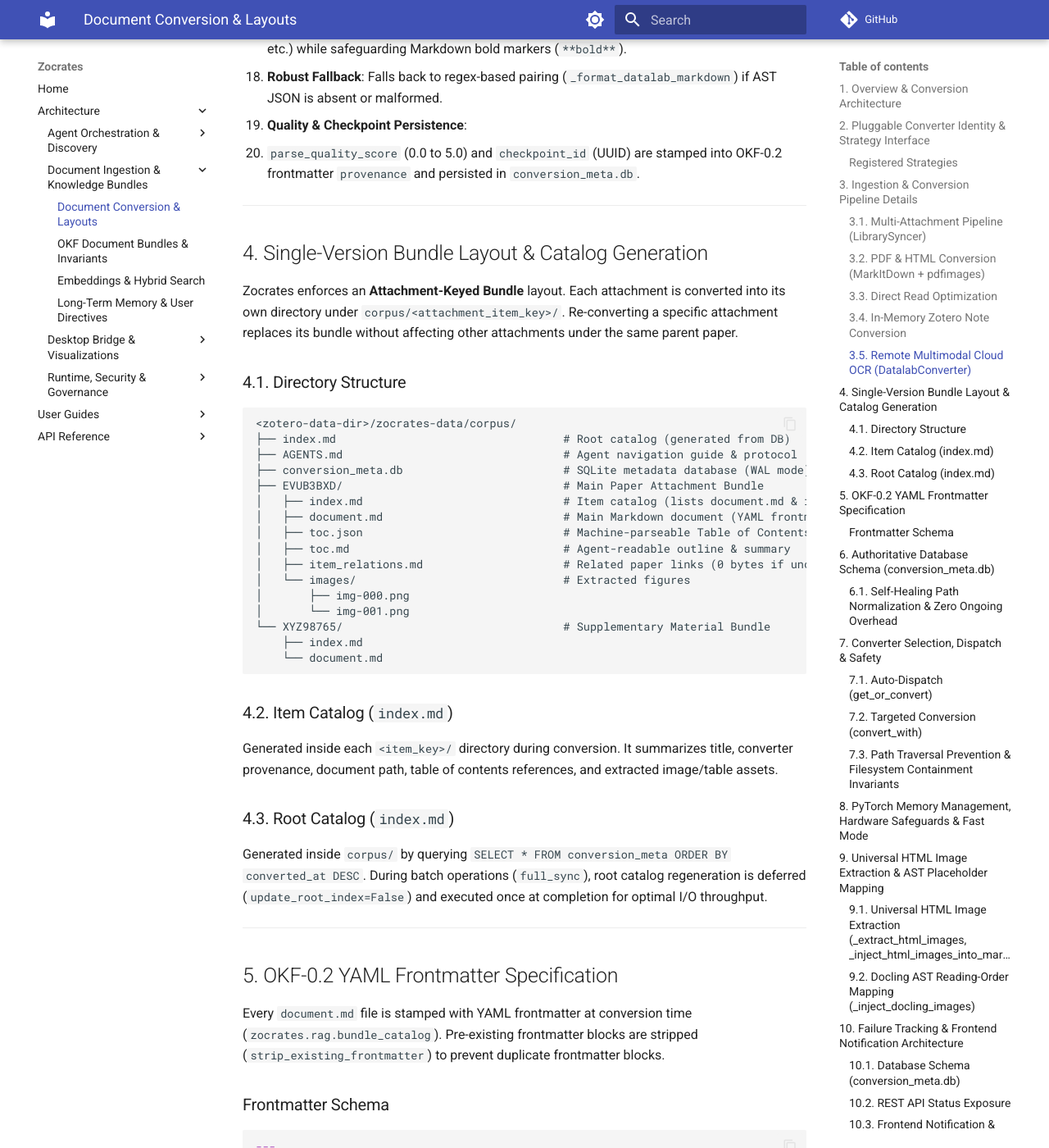
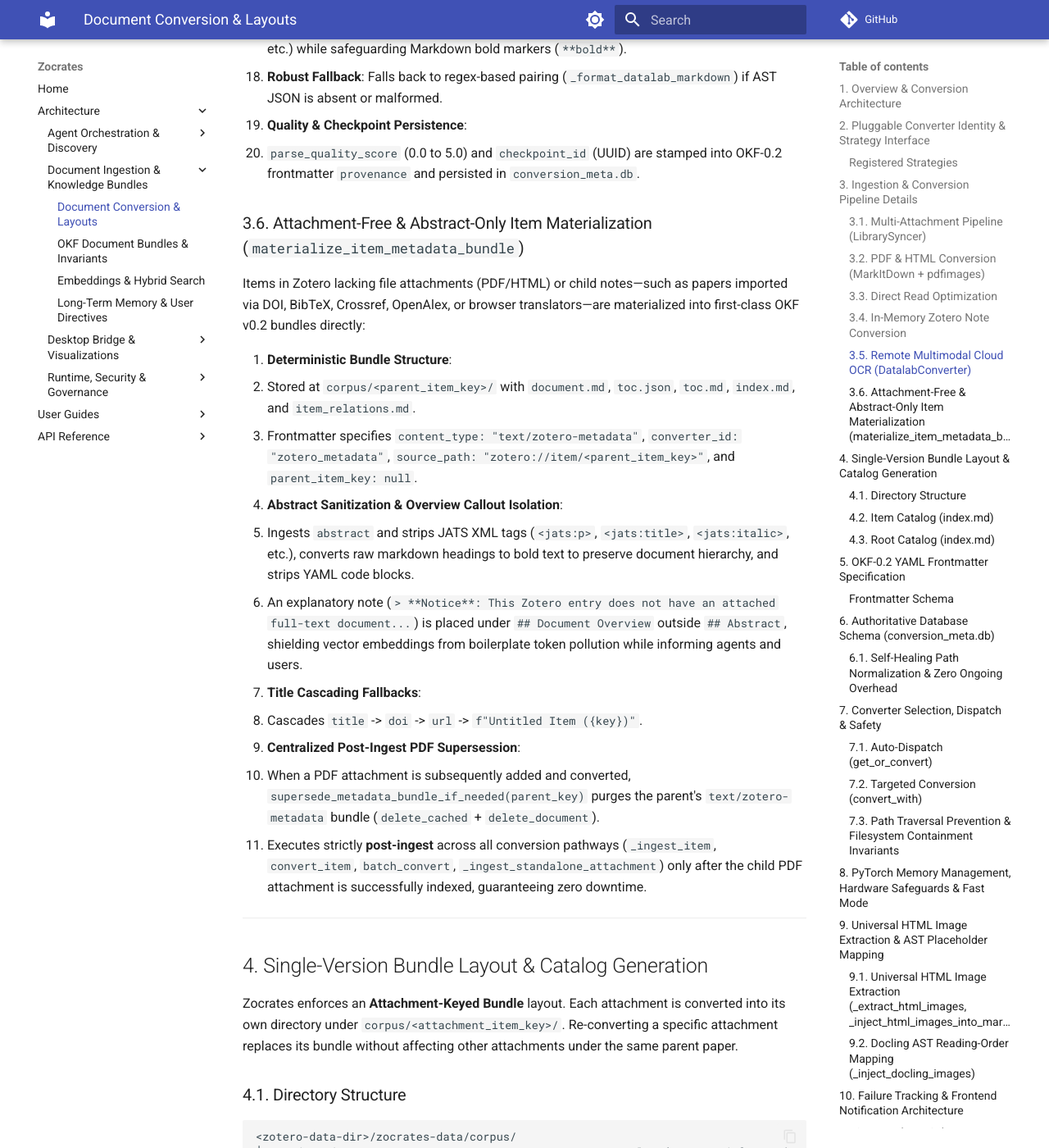
Before and after one commit to alexplaka/Zocrates, an MkDocs documentation site: the page built from docs/architecture/document-conversion.md, in a window 1280 px wide and 1400 px high, scrolled down 5186 px. Shown: the whole window at 82% size. Built offline with MkDocs 1.6.1 and Material for MkDocs 9.7.7, drawn with Linux system fonts in a browser that asks for light colours; comment, search, counter and statistics services are not loaded.

Commit message:
docs: Update document artifacts with implementation

```diff
--- a/docs/architecture/document-conversion.md
+++ b/docs/architecture/document-conversion.md
@@ -145,6 +145,22 @@ For high-accuracy mathematical formula transcription, dense two-column academic
    - **Robust Fallback**: Falls back to regex-based pairing (`_format_datalab_markdown`) if AST JSON is absent or malformed.
 5. **Quality & Checkpoint Persistence**:
    - `parse_quality_score` (0.0 to 5.0) and `checkpoint_id` (UUID) are stamped into OKF-0.2 frontmatter `provenance` and persisted in `conversion_meta.db`.
+
+### 3.6. Attachment-Free & Abstract-Only Item Materialization (`materialize_item_metadata_bundle`)
+
+Items in Zotero lacking file attachments (PDF/HTML) or child notes—such as papers imported via DOI, BibTeX, Crossref, OpenAlex, or browser translators—are materialized into first-class OKF v0.2 bundles directly:
+
+1. **Deterministic Bundle Structure**:
+   - Stored at `corpus/<parent_item_key>/` with `document.md`, `toc.json`, `toc.md`, `index.md`, and `item_relations.md`.
+   - Frontmatter specifies `content_type: "text/zotero-metadata"`, `converter_id: "zotero_metadata"`, `source_path: "zotero://item/<parent_item_key>"`, and `parent_item_key: null`.
+2. **Abstract Sanitization & Overview Callout Isolation**:
+   - Ingests `abstract` and strips JATS XML tags (`<jats:p>`, `<jats:title>`, `<jats:italic>`, etc.), converts raw markdown headings to bold text to preserve document hierarchy, and strips YAML code blocks.
+   - An explanatory note (`> **Notice**: This Zotero entry does not have an attached full-text document...`) is placed under `## Document Overview` outside `## Abstract`, shielding vector embeddings from boilerplate token pollution while informing agents and users.
+3. **Title Cascading Fallbacks**:
+   - Cascades `title` -> `doi` -> `url` -> `f"Untitled Item ({key})"`.
+4. **Centralized Post-Ingest PDF Supersession**:
+   - When a PDF attachment is subsequently added and converted, `supersede_metadata_bundle_if_needed(parent_key)` purges the parent's `text/zotero-metadata` bundle (`delete_cached` + `delete_document`).
+   - Executes strictly **post-ingest** across all conversion pathways (`_ingest_item`, `convert_item`, `batch_convert`, `_ingest_standalone_attachment`) only after the child PDF attachment is successfully indexed, guaranteeing zero downtime.
 
 ---
 
```
Also changed, not shown: docs/architecture/okf-bundles-and-invariants.md (+19 -1 lines), docs/architecture/paper-relations-graph.md (+8 -1 lines).
